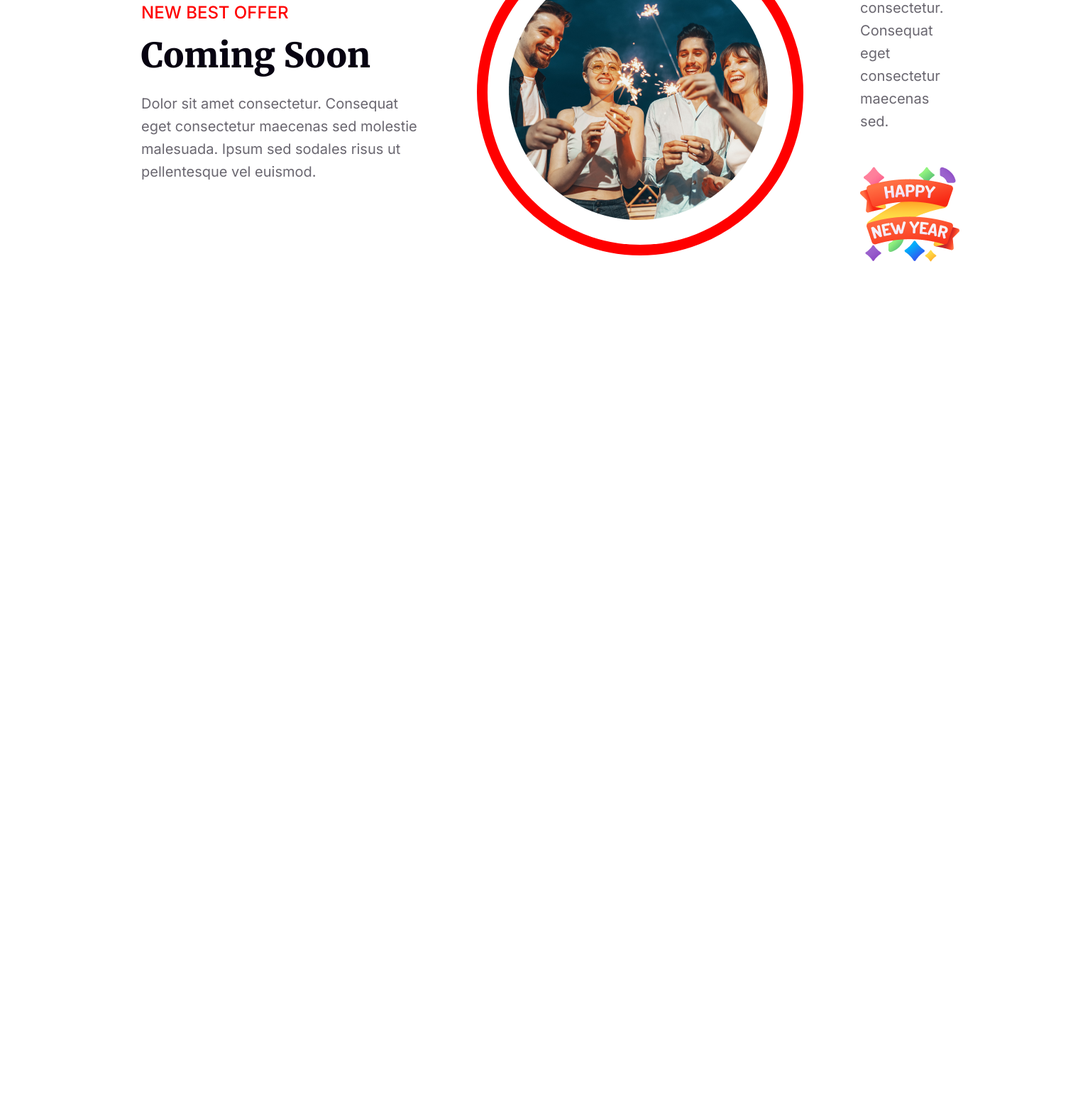
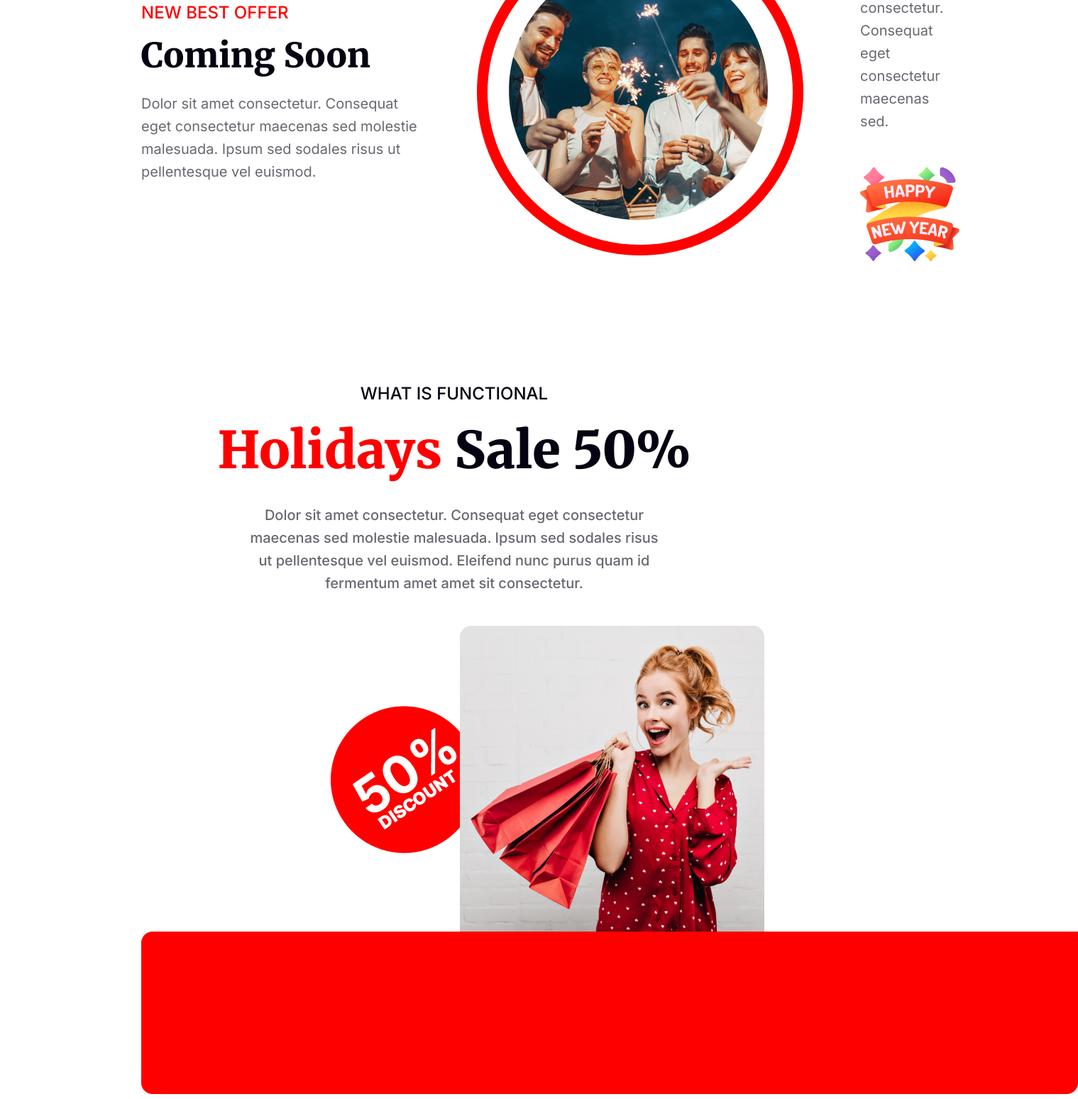
Before and after one commit to MERN-CodeStation/Projects-Assignment-01, a plain HTML site: page index.html in a window 1280 px wide. Shown: the part 3213-4762 px from the top of the page at 71% size, 1519 px wide, since content can reach past the window. Before the commit the page ends 3673 px from the top, so only its background shows below. Drawn offline with Linux system fonts and the light colour scheme.

Commit message:
Holidays Sale section added

```diff
--- a/Styles/style.css
+++ b/Styles/style.css
@@ -259,3 +259,60 @@ party-img {
   line-height: 32px; /* 160% */
   padding: 20px 0 45px;
 }
+/* Holidays style */
+.Holidays-text {
+  width: 83%;
+  margin: 0 auto;
+  text-align: center;
+  padding: 80px 0;
+}
+.Holidays-text h5 {
+  color: #070211;
+  font-family: Inter;
+  font-size: 24px;
+  font-style: normal;
+  font-weight: 500;
+  line-height: normal;
+}
+.Holidays-text h2 {
+  color: #070211;
+  font-family: Merriweather;
+  font-size: 72px;
+  font-style: normal;
+  font-weight: 900;
+  line-height: normal;
+  padding: 20px 0 30px;
+}
+.h-s50 {
+  color: #f00;
+  font-family: Merriweather;
+  text-align: center;
+  font-size: 72px;
+  font-style: normal;
+  font-weight: 900;
+  line-height: normal;
+}
+.Holidays-text p {
+  color: rgba(7, 2, 17, 0.6);
+  text-align: center;
+  font-family: Inter;
+  font-size: 20px;
+  font-style: normal;
+  font-weight: 500;
+  line-height: 32px; /* 160% */
+  padding-bottom: 50px;
+  width: 66%;
+  margin: 0 auto;
+}
+.holi-img {
+  display: flex;
+  align-items: center;
+  justify-content: end;
+}
+.img44 {
+  margin: 0 -75px;
+}
+.imgr1 {
+  margin: -6px 0;
+  padding-right: 4px;
+}
--- a/index.html
+++ b/index.html
@@ -57,8 +57,6 @@
       </div>
     </div>
   </section>
-</body>
-
   <section>
     <div class="container">
       <div class="comming-soon">
@@ -82,5 +80,28 @@
       </div>
     </div>
   </section>
+  <section>
+    <div class="container">
+      <div class="Holidays-text">
+        <h5>WHAT IS FUNCTIONAL</h5>
+        <h2><span class="h-s50">Holidays</span> Sale 50%</h2>
+        <p>Dolor sit amet consectetur. Consequat eget consectetur maecenas sed
+          molestie malesuada. Ipsum sed sodales risus ut pellentesque vel euismod. Eleifend nunc purus quam id
+          fermentum amet amet
+          sit consectetur.
+        </p>
+        <div class="holi-img">
+          <!-- <div><img src="Images/Group75.png" alt=""></div> -->
+          <div class="img44"><img src="Images/Group44.png" alt=""></div>
+          <div class="imgr1"><img src="Images/Rectangle1.png" alt=""></div>
+        </div>
+        <dir class="imgr2"><img src="Images/Rectangle2.png" alt=""></dir>
+      </div>
+    </div>
+    </div>
+
+  </section>
+
+</body>
 
 </html>
```
Lines whose indentation alone changed are shown as unchanged.
